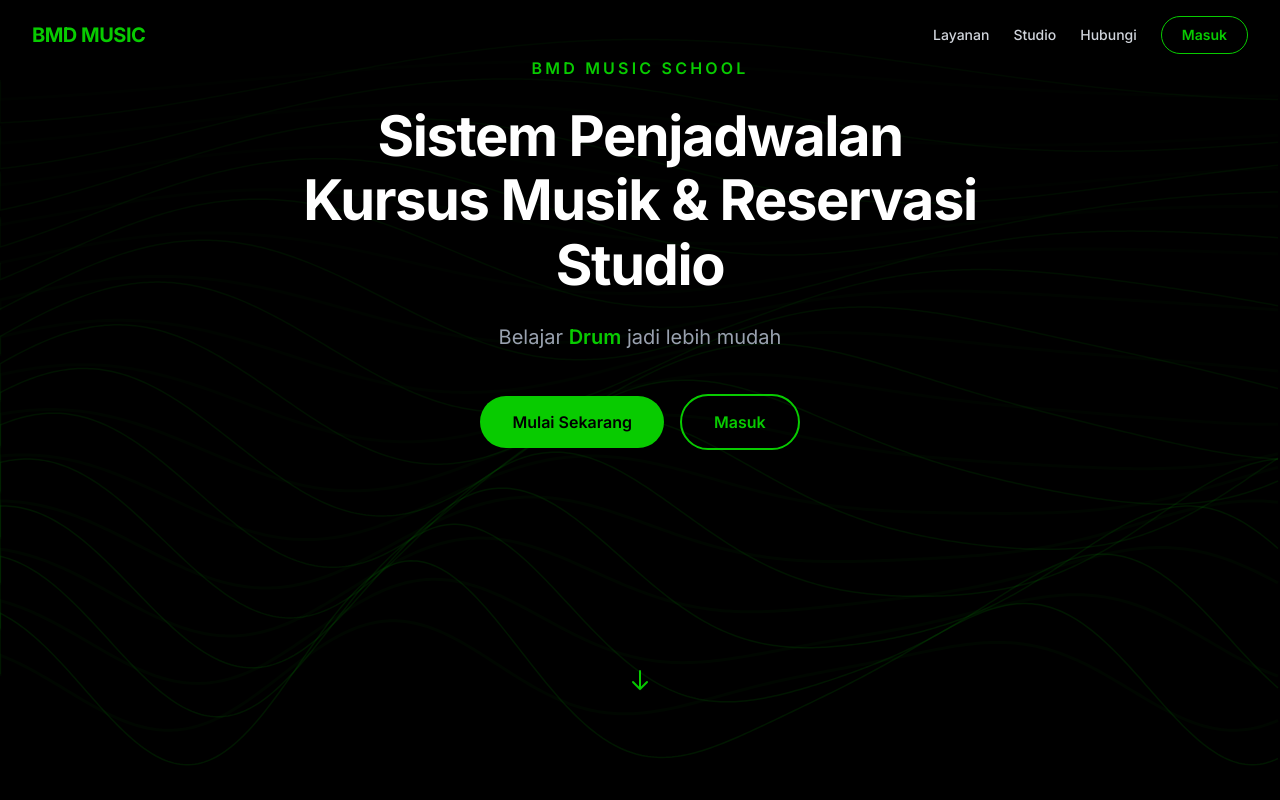
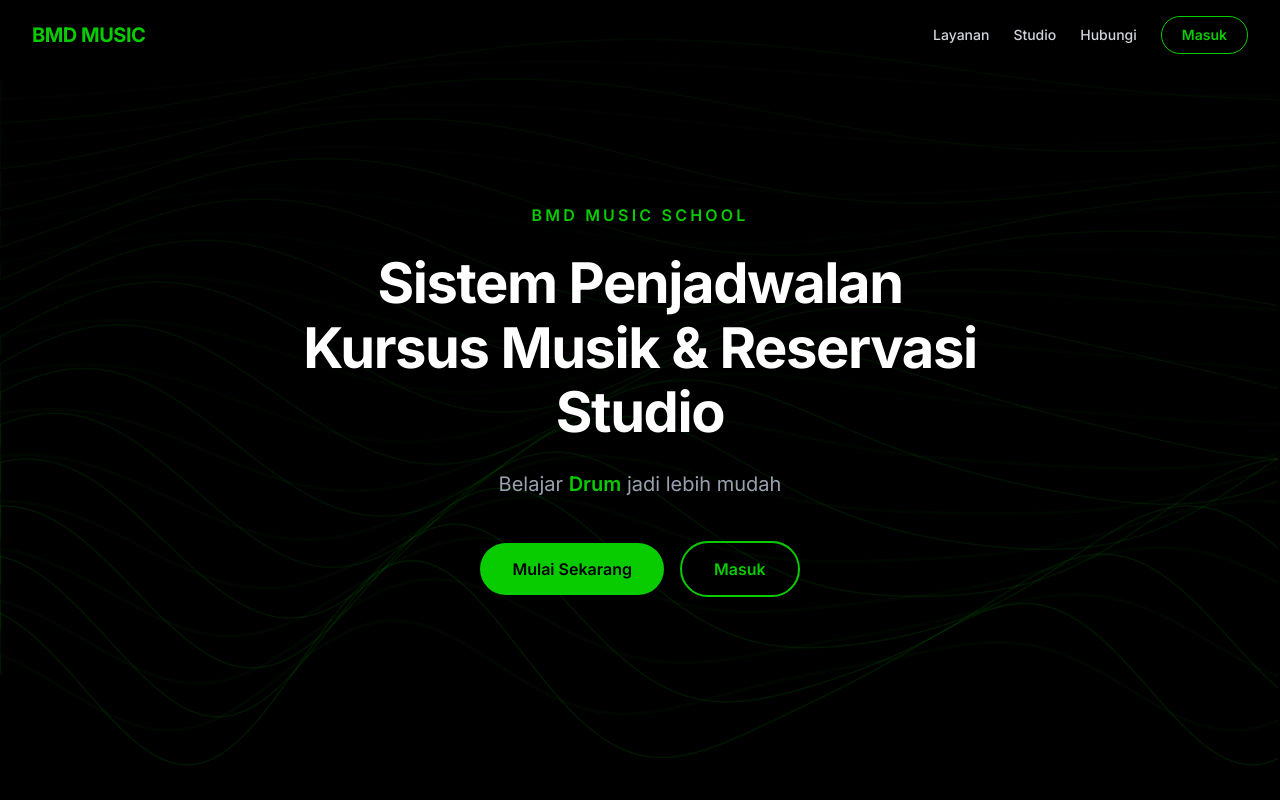
Before and after one commit to sedam-or/Equalizer-Stake, a Next.js app in the folder frontend/: page / in a window 1280 px wide. Shown: the top 800 px of the page. Built offline with nearby package versions, Linux system fonts and the light colour scheme.

Commit message:
fix: hero centered — removed translateY offset, use h-screen flex center

```diff
--- a/frontend/src/components/landing/HeroSection.tsx
+++ b/frontend/src/components/landing/HeroSection.tsx
@@ -4,7 +4,7 @@ import { useEffect, useState } from "react";
 
 export default function HeroSection() {
   return (
-    <section className="flex min-h-screen flex-col items-center justify-center px-6 py-20" style={{ transform: "translateY(-3%)" }}>
+    <section className="flex h-screen items-center justify-center px-6">
       <div className="w-full max-w-[780px] text-center">
         {/* Brand */}
         <p className="mb-6 text-sm font-semibold uppercase tracking-[0.2em] text-[#08CB00] md:text-base">
@@ -27,7 +27,7 @@ export default function HeroSection() {
           jadi lebih mudah
         </p>
 
-        {/* Buttons — flex row, centered */}
+        {/* Buttons */}
         <div className="flex flex-wrap items-center justify-center gap-4">
           <a
             href="#layanan"
@@ -43,13 +43,6 @@ export default function HeroSection() {
           </a>
         </div>
       </div>
-
-      {/* Scroll indicator */}
-      <div className="mt-auto animate-bounce text-[#08CB00]">
-        <svg className="h-6 w-6" fill="none" viewBox="0 0 24 24" stroke="currentColor">
-          <path strokeLinecap="round" strokeLinejoin="round" strokeWidth={2} d="M19 14l-7 7m0 0l-7-7m7 7V3" />
-        </svg>
-      </div>
     </section>
   );
 }
```
